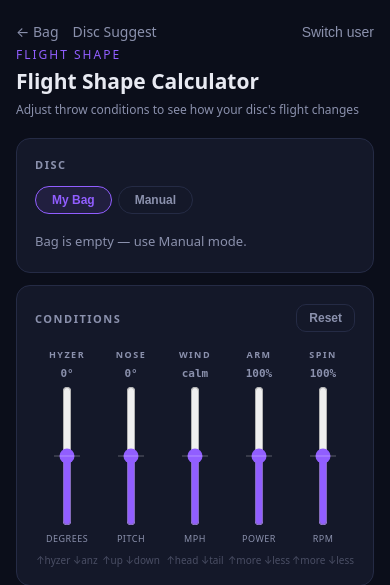
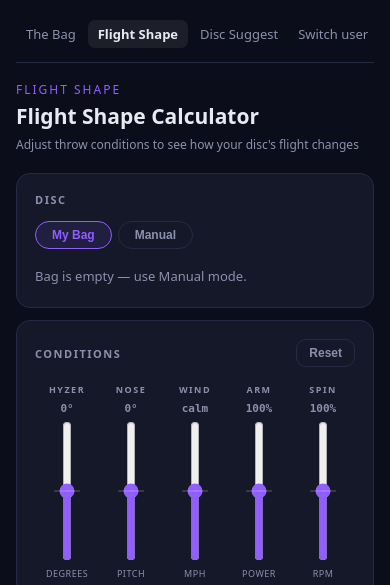
Before and after one commit to flyboy-byte/disc-tracker, a Flask app: page /flightshape in a window 390 px wide. Shown: the top 585 px of the page. Run offline with Flask 3, Linux system fonts and the light colour scheme; the visitor is signed in with stand-in values (Sample User, id 1); data comes from the database, SQL or seed files in the repository.

Commit message:
Replace ad-hoc header nav with consistent top nav bar
All three pages share the same nav component: The Bag · Flight Shape ·
Disc Suggest pill tabs (active page highlighted) with Switch user on the
right and a separator line below. white-space: nowrap prevents wrapping
on narrow mobile viewports.

Co-Authored-By: Claude Sonnet 4.6 <noreply@anthropic.com>

```diff
--- a/templates/flightshape.html
+++ b/templates/flightshape.html
@@ -143,6 +143,25 @@
   .nums-row strong { color: var(--text); }
 
   /* Mobile */
+  .top-nav {
+    display: flex; justify-content: space-between; align-items: center;
+    padding-bottom: 14px; margin-bottom: 18px;
+    border-bottom: 1px solid var(--border);
+  }
+  .nav-links { display: flex; gap: 2px; }
+  .nav-link {
+    font-size: 13px; font-weight: 500; color: var(--muted);
+    text-decoration: none; padding: 5px 10px; border-radius: 7px;
+    white-space: nowrap; transition: color 0.15s, background 0.15s;
+  }
+  .nav-link:hover { color: var(--text); background: rgba(255,255,255,0.06); }
+  .nav-link.active { color: var(--text); font-weight: 600; background: rgba(255,255,255,0.07); }
+  .nav-switch {
+    background: none; border: none; color: var(--muted); font-size: 13px;
+    cursor: pointer; padding: 5px 10px; border-radius: 7px; font-family: inherit;
+    white-space: nowrap; transition: color 0.15s;
+  }
+  .nav-switch:hover { color: var(--text); }
   @media (max-width: 679px) {
     h1 { font-size: 21px; }
     .substat { font-size: 12px; }
@@ -158,16 +177,17 @@
 <body>
 <div class="wrap">
 
+  <nav class="top-nav">
+    <div class="nav-links">
+      <a href="/" class="nav-link">The Bag</a>
+      <a href="/flightshape" class="nav-link active">Flight Shape</a>
+      <a href="/discsuggestion" class="nav-link">Disc Suggest</a>
+    </div>
+    <form method="post" action="/switch" style="margin:0">
+      <button type="submit" class="nav-switch">Switch user</button>
+    </form>
+  </nav>
   <header>
-    <div style="display:flex;justify-content:space-between;align-items:baseline;margin-bottom:4px">
-      <div style="display:flex;gap:14px;align-items:baseline">
-        <a href="/" style="color:var(--muted);font-size:14px;text-decoration:none">← Bag</a>
-        <a href="/discsuggestion" style="color:var(--muted);font-size:14px;text-decoration:none">Disc Suggest</a>
-      </div>
-      <form method="post" action="/switch" style="margin:0">
-        <button type="submit" style="background:none;border:none;color:var(--muted);font-size:14px;cursor:pointer;padding:0">Switch user</button>
-      </form>
-    </div>
     <p class="eyebrow">Flight Shape</p>
     <h1>Flight Shape Calculator</h1>
     <p class="substat">Adjust throw conditions to see how your disc's flight changes</p>
```
Also changed, not shown: templates/discsuggestion.html (+30 -9 lines), templates/index.html (+29 -9 lines).
